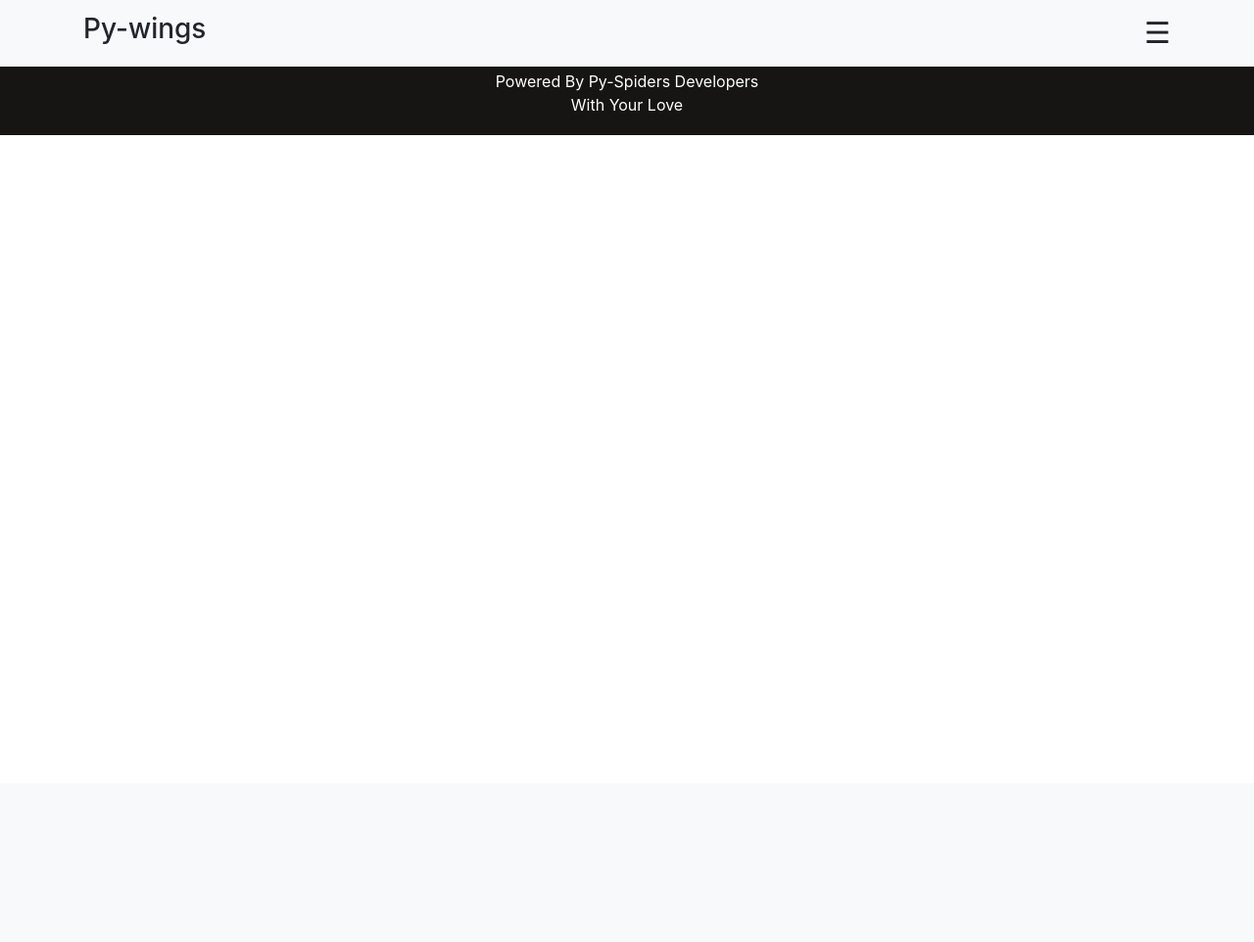
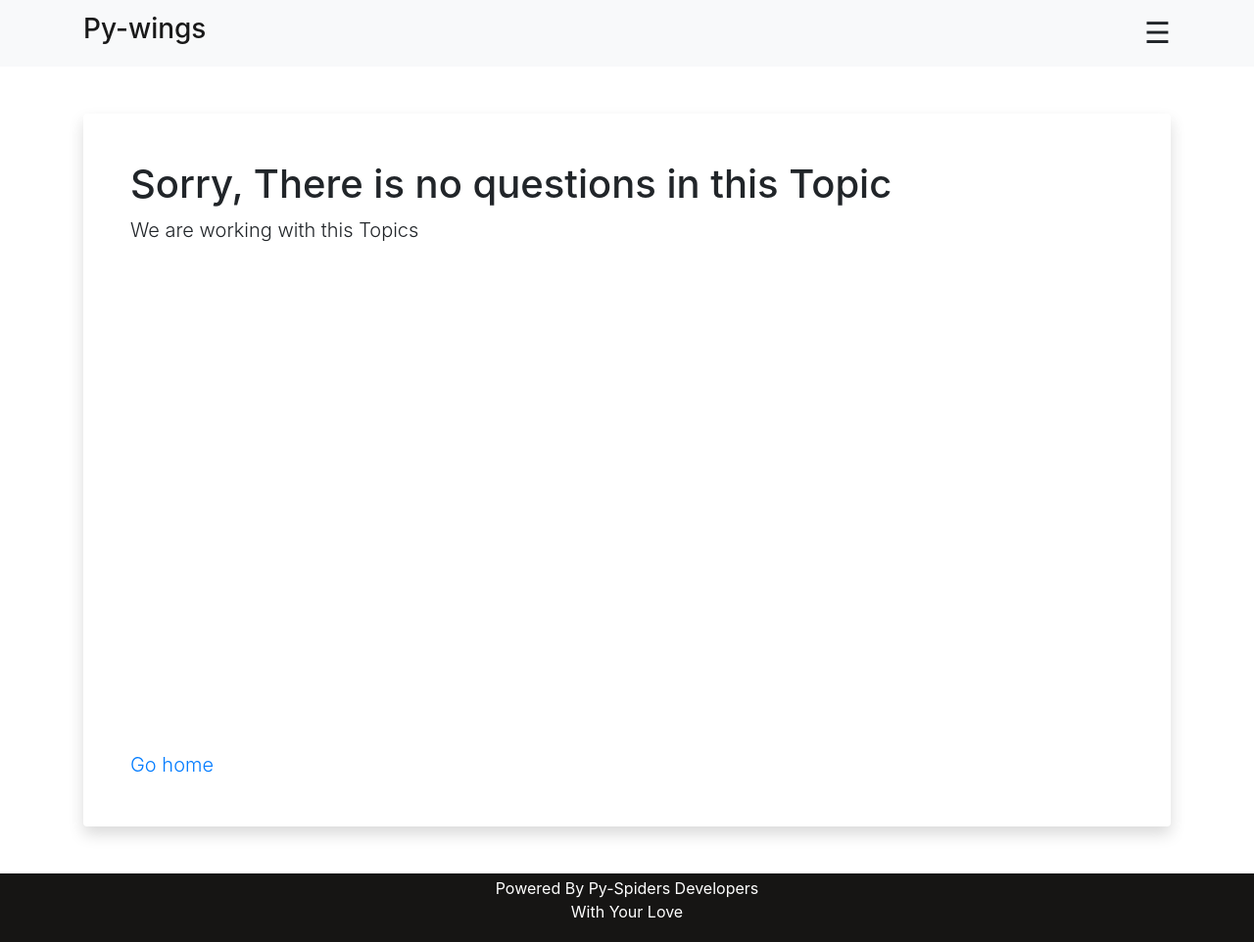
Before and after one commit to chandru-engineer/py-wings, a Django app: page /get_qa/2/ in a window 1280 px wide. Shown: the whole page at 98% size. Before the commit the page ends 138 px from the top, so only its background shows below. Run offline with Django 4.2, Linux system fonts and the light colour scheme; data comes from the database, SQL or seed files in the repository; some libraries are stand-ins or nearby versions.

Commit message:
Second Commit

```diff
--- a/py_pro_app/admin.py
+++ b/py_pro_app/admin.py
@@ -1,6 +1,7 @@
 from django.contrib import admin
-from .models import Topics
+from .models import Topics, Question
 # Register your models here.
 
 
 admin.site.register(Topics)
+admin.site.register(Question)
--- a/py_pro_app/models.py
+++ b/py_pro_app/models.py
@@ -7,7 +7,30 @@ class Topics(models.Model):
     title = models.CharField(max_length=15)
     description = models.CharField(max_length=100, null=True)
     date = models.DateTimeField(auto_now_add=True)
-    code_json = models.FileField(null=True)
 
     def __str__(self):
         return self.title
+
+class Question(models.Model):
+
+    DEFICULT_LEVEL = (
+    ("Easy", "easy"),
+    ("Medium", "medium"),
+    ("Hard", "hard"),
+
+)
+
+    topic = models.ForeignKey(Topics, on_delete=models.CASCADE)
+    ques = models.CharField(max_length=200)
+    describ = models.TextField(null=True)
+    code = models.TextField(null=True)
+    deficult_level = models.CharField(max_length=20, choices=DEFICULT_LEVEL, default = '1')
+    answer = models.TextField(null=True)
+    added = models.DateTimeField(auto_now_add=True)
+
+
+    class Meta:
+        ordering = ('-added',)
+
+    def __str__(self):
+        return self.ques
--- a/py_pro_app/views.py
+++ b/py_pro_app/views.py
@@ -1,5 +1,6 @@
 from django.shortcuts import render
-from .models import Topics
+from .models import Topics, Question
+import json
 
 # Create your views here.
 
@@ -7,9 +8,15 @@ from .models import Topics
 def home(request):
     topics_objects = Topics.objects.all()
     context = {'topics': topics_objects}
-    return render(request, 'py_pro_app/navbar.html', context)
+    return render(request, 'py_pro_app/home.html', context)
 
 
 def qa_page(request, pk):
-    topic = Topics.objects.get(pk=pk)
-    return render(request, 'py_pro_app/qa.html')
+    topics_objects = Topics.objects.all()
+    data = Question.objects.filter(pk=pk)
+    print(data)
+
+
+    context = {'data': data, 'topics': topics_objects}
+
+    return render(request, 'py_pro_app/qa.html', context)
--- a/templates/py_pro_app/base.html
+++ b/templates/py_pro_app/base.html
@@ -32,7 +32,7 @@
 
         <nav class="navbar navbar-light bg-light justify-content-between">
           <div class='container'>
-            <a class="navbar-brand"><h3>Py-wings </h3></a>
+            <a class="navbar-brand" href="{% url 'home' %}"><h3>Py-wings </h3></a>
             <span style="font-size:30px;cursor:pointer" onclick="openNav()">&#9776; </span>
           </div>
         </nav>
--- a/templates/py_pro_app/qa.html
+++ b/templates/py_pro_app/qa.html
@@ -1 +1,46 @@
 {% extends "py_pro_app/base.html" %}
+
+{% block content %}
+
+{% if data %}
+{% for x in data %}
+
+<div class="container">
+    <div class="card border-0 shadow my-5">
+        <div class="card-body">
+            {% comment %} <div class='container'> {% endcomment %}
+                <div class="card">
+                    <div class="card-header">
+                        {{ x.ques }}
+                    </div>
+                    <div class="card-body">
+                        <blockquote class="blockquote mb-0">
+                            <p>{{ x.describ }}</p>
+                            <hr>
+                            <p>{{ x.code }}</p>
+                            <footer class="blockquote-footer">{{ x.answer }}<cite title="Source Title">Source Title</cite></footer>
+                        </blockquote>
+                    </div>
+                </div>
+            {% endfor %}
+            <div style="height: 500px"></div>
+            </div>
+        {% comment %} </div> {% endcomment %}
+    </div>
+</div>
+
+{% else %}
+<div class="container">
+    <div class="card border-0 shadow my-5">
+      <div class="card-body p-5">
+        <h1 class="fw-light">Sorry, There is no questions in this Topic</h1>
+        <p class="lead">We are working with this Topics</p>
+
+        <div style="height: 500px"></div>
+        <a href="{% url 'home' %}"><p class="lead mb-0">Go home</p></a>
+      </div>
+    </div>
+  </div>
+
+{% endif %}
+{% endblock %}
```
Also changed, not shown: media/data.json (added, +12 -0 lines), media/data_pDQtrP8.json (added, +7 -0 lines), templates/py_pro_app/home.html (+25 -13 lines), templates/py_pro_app/navbar.html (deleted, +0 -29 lines), db.sqlite3, py_pro_app/migrations/0003_remove_topics_code_json_question.py (added), py_pro_app/migrations/0004_alter_question_options_question_code_and_more.py (added).
